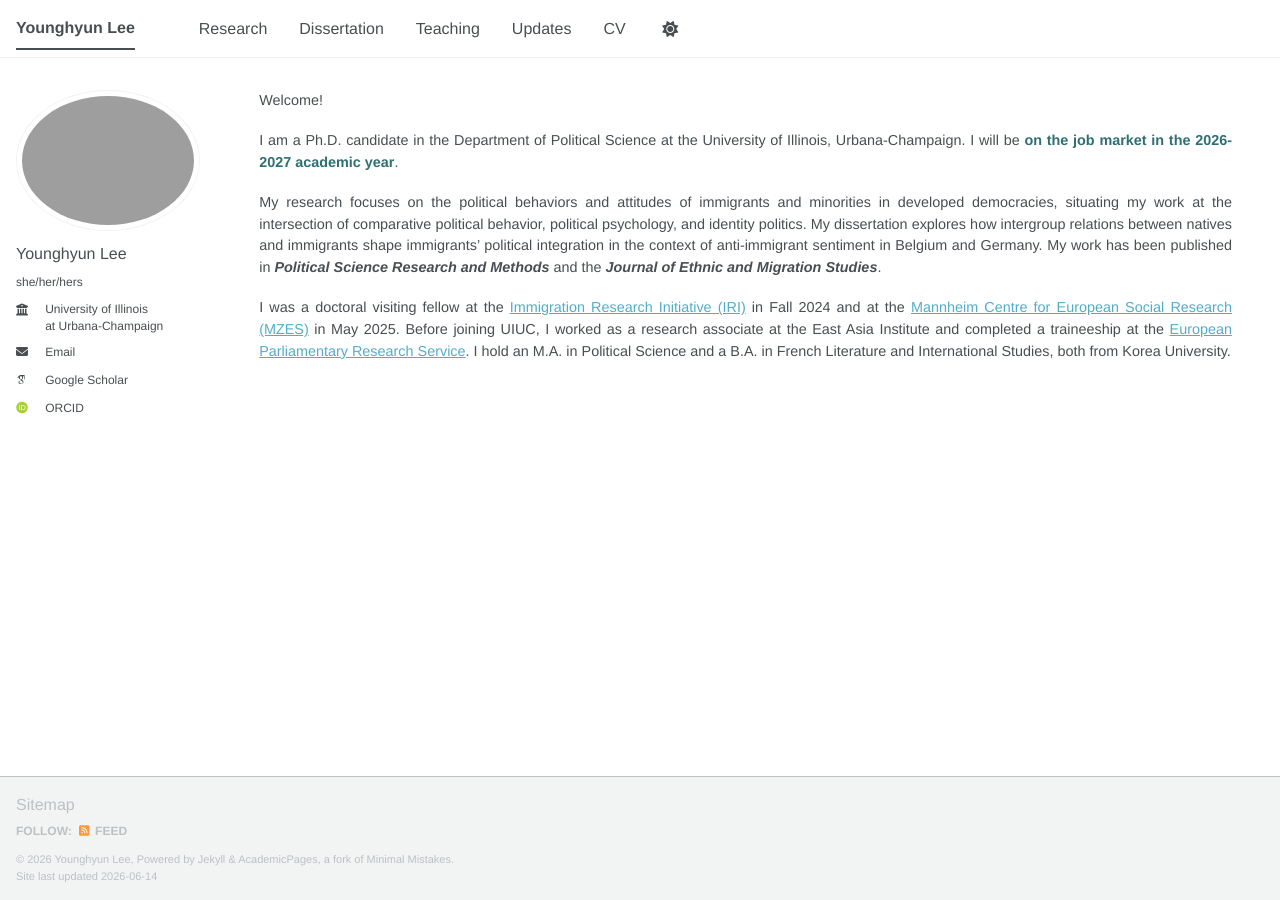
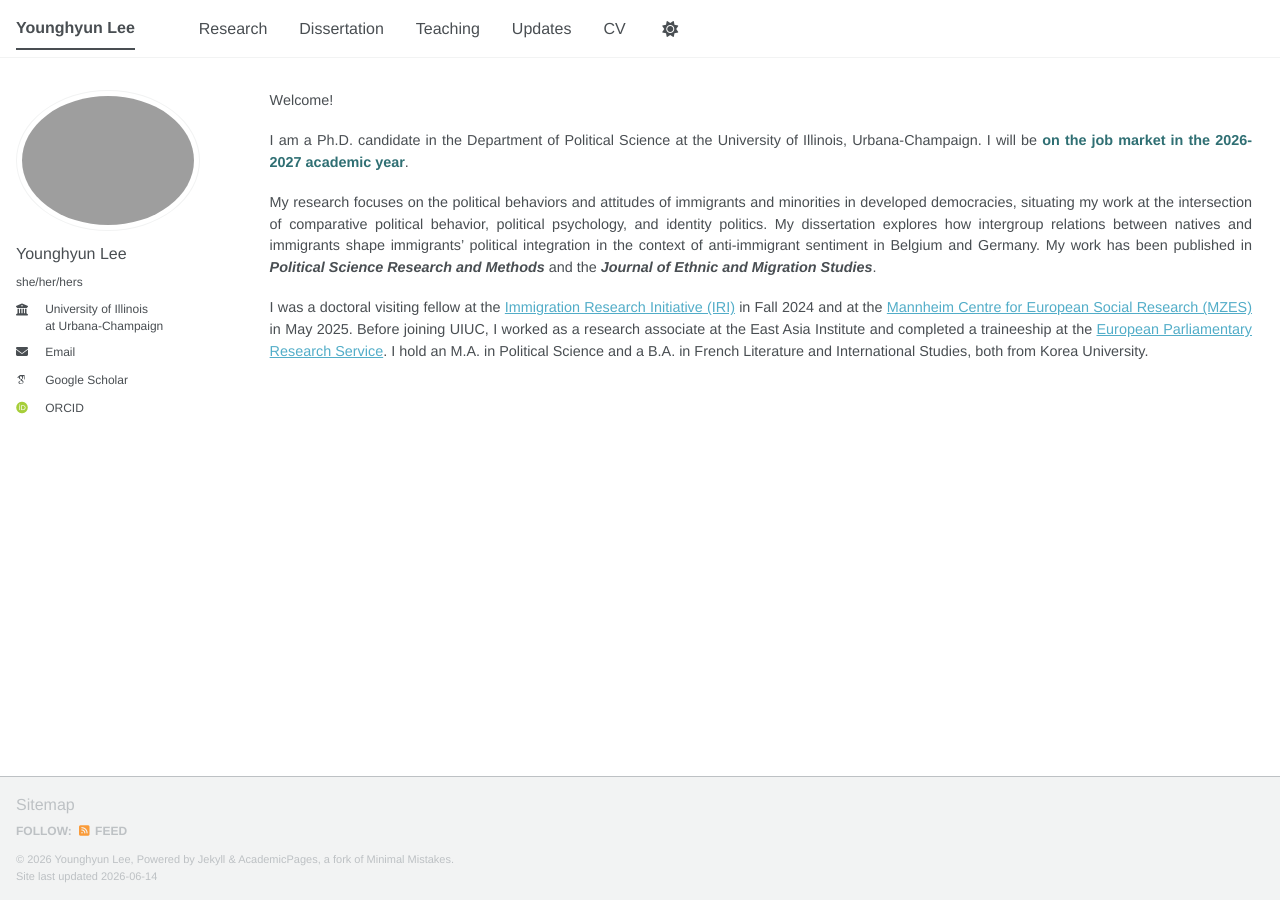
Before and after one commit to younghyunlee52/Website, a Jekyll site: the page built from _pages/about.md, in a window 1280 px wide. Built offline with Jekyll 4.4.1, drawn with Linux system fonts in a browser that asks for light colours; some web fonts are replaced; a script bundle is joined from its source files by our own code; library files that are not in the unit come from our copies.

Commit message:
Update _page.scss

```diff
--- a/_sass/layout/_page.scss
+++ b/_sass/layout/_page.scss
@@ -19,11 +19,11 @@
 .page {
   @include breakpoint($large) {
     @include span(10 of 12 last);
-    @include prefix(0.5 of 12);
-    @include suffix(2 of 12);
+    @include prefix(1 of 12);
+    @include suffix(1 of 12);
     width: calc(100% - 14.6rem);
-    padding-left: 0.1rem;
-    padding-right: 2rem;
+    padding-left: 0.75rem;
+    padding-right: 0.75rem;
   }
 
   @include breakpoint($x-large) {
```
